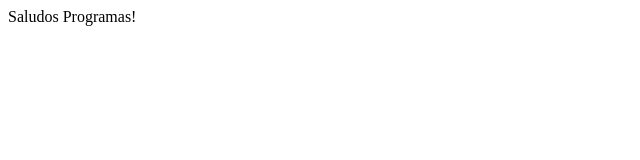
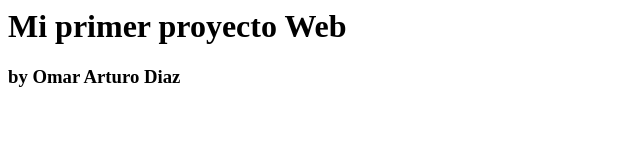
Before and after one commit to ZakiTheFoxo/AvanzadaGP2Ot21-00x01, a plain HTML site: page index.html in a window 1280 px wide. Shown: the whole page, without its empty margins (0-640 px from the left). Drawn offline with Linux system fonts and the light colour scheme.

Commit message:
Versión 1.1: Actualizado el archivo index.html

```diff
--- a/index.html
+++ b/index.html
@@ -1,5 +1,6 @@
 <html>
 	<body>
-		Saludos Programas!
+		<h1> Mi primer proyecto Web </h1>
+		<h3> by Omar Arturo Diaz </h3>
 	</body>
 </html>
```
